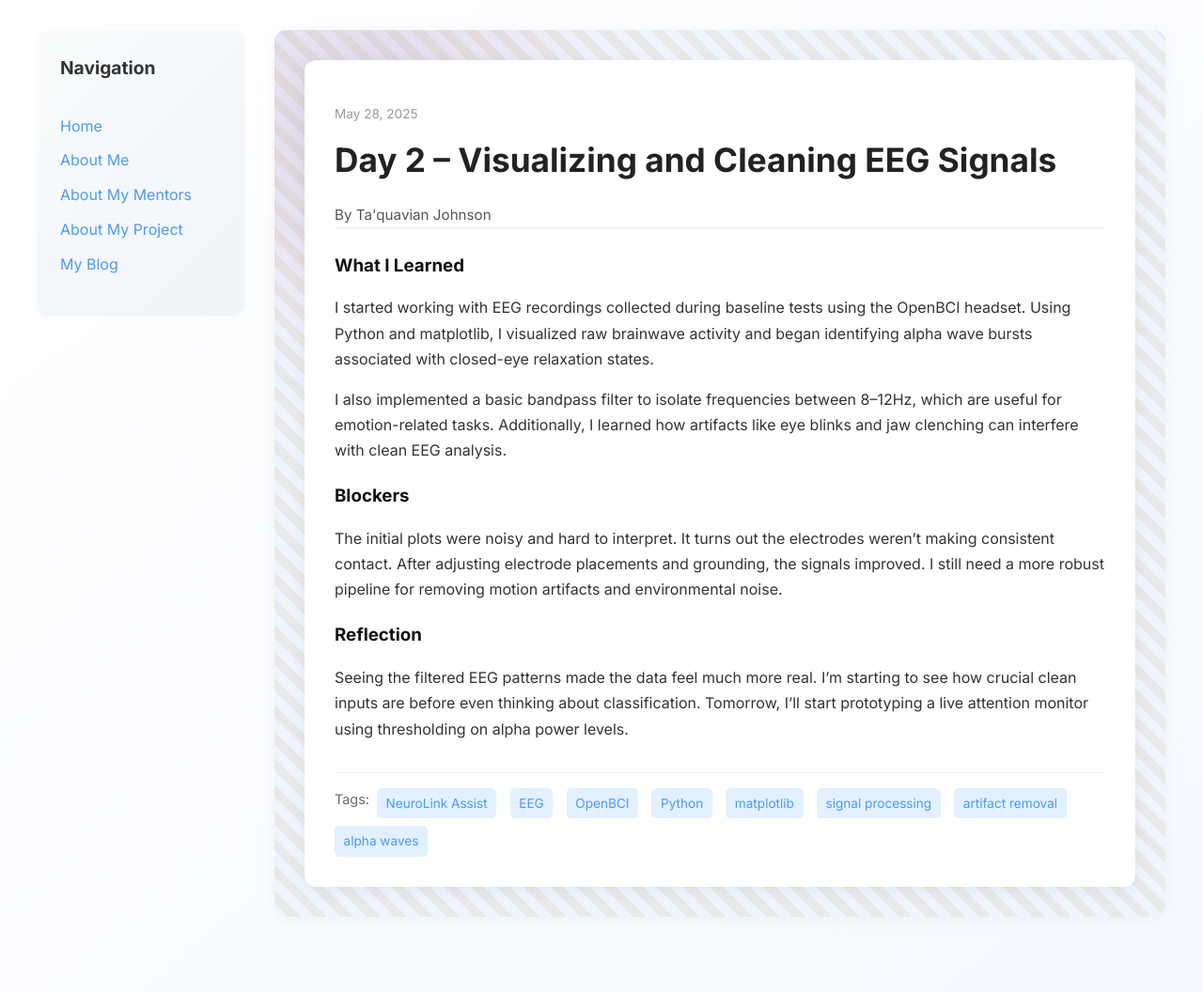
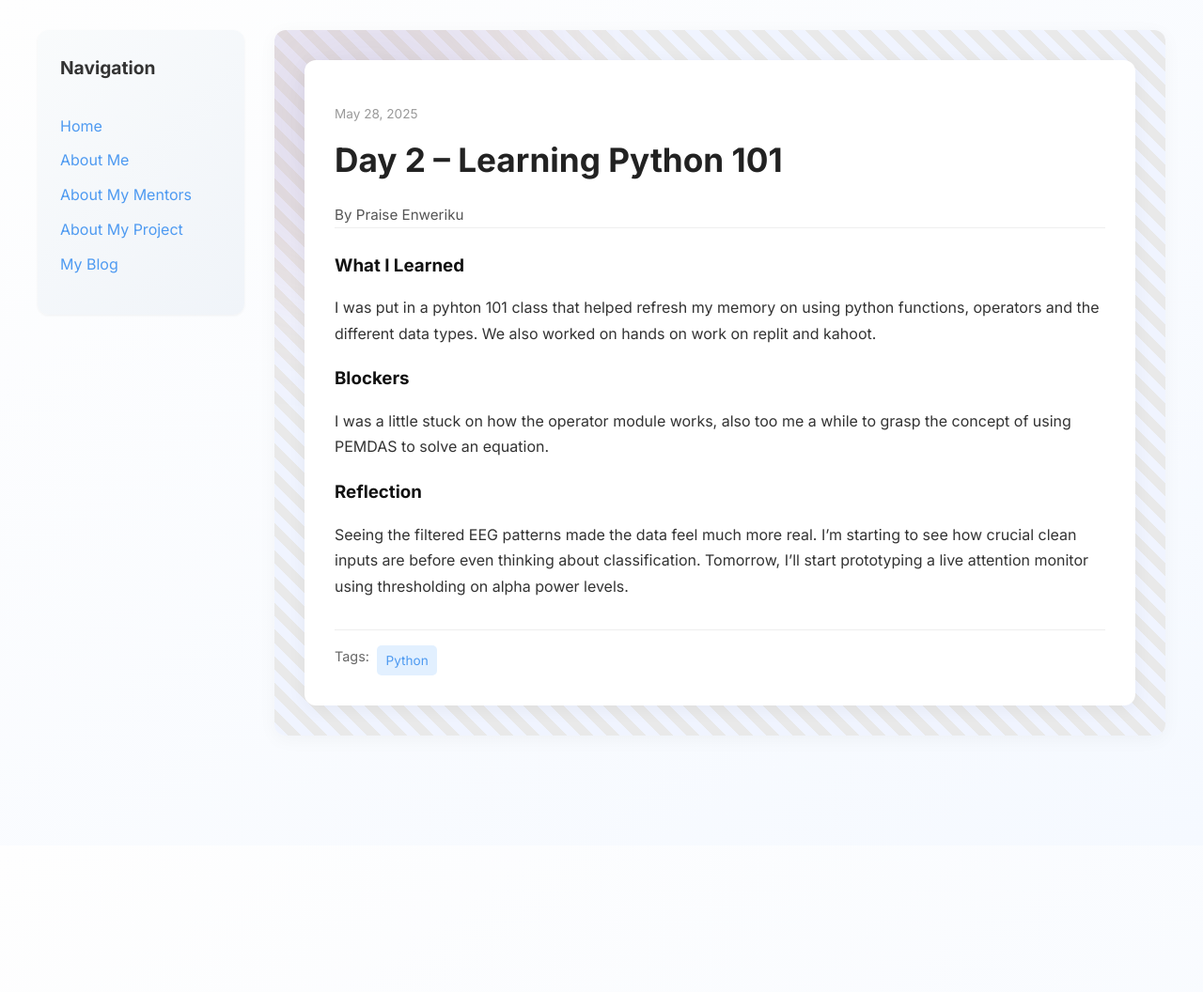
Before and after one commit to PraiseEnweriku1/PraiseEnweriku1.github.io, a Jekyll site: the page built from _posts/2025-05-28-day-2.md, in a window 1280 px wide. Shown: the whole page at 94% size. Built offline with Jekyll 4.4.1, drawn with Linux system fonts in a browser that asks for light colours; after the commit the page ends 900 px from its top, so only the background shows below that.

Commit message:
Update 2025-05-28-day-2.md

```diff
--- a/_posts/2025-05-28-day-2.md
+++ b/_posts/2025-05-28-day-2.md
@@ -1,18 +1,18 @@
 ---
 layout: post
-title: "Day 2 – Visualizing and Cleaning EEG Signals"
+title: "Day 2 – Learning Python 101"
 date: 2025-05-28
-author: Ta'quavian Johnson
+author: Praise Enweriku
 permalink: /day2.html
-tags: ["NeuroLink Assist", "EEG", "OpenBCI", "Python", "matplotlib", "signal processing", "artifact removal", "alpha waves"]
+tags: ["Python"]
 
 what_i_learned: |
-  I started working with EEG recordings collected during baseline tests using the OpenBCI headset. Using Python and matplotlib, I visualized raw brainwave activity and began identifying alpha wave bursts associated with closed-eye relaxation states.
+  I was put in a pyhton 101 class that helped refresh my memory on using python functions, operators and the different data types. We also worked on hands on work on replit and kahoot.
 
-  I also implemented a basic bandpass filter to isolate frequencies between 8–12Hz, which are useful for emotion-related tasks. Additionally, I learned how artifacts like eye blinks and jaw clenching can interfere with clean EEG analysis.
 
 blockers: |
-  The initial plots were noisy and hard to interpret. It turns out the electrodes weren’t making consistent contact. After adjusting electrode placements and grounding, the signals improved. I still need a more robust pipeline for removing motion artifacts and environmental noise.
+  I was a little stuck on how the operator module works, also too me a while to grasp the concept of using PEMDAS to solve an equation.
+
 
 reflection: |
   Seeing the filtered EEG patterns made the data feel much more real. I’m starting to see how crucial clean inputs are before even thinking about classification. Tomorrow, I’ll start prototyping a live attention monitor using thresholding on alpha power levels.
```
